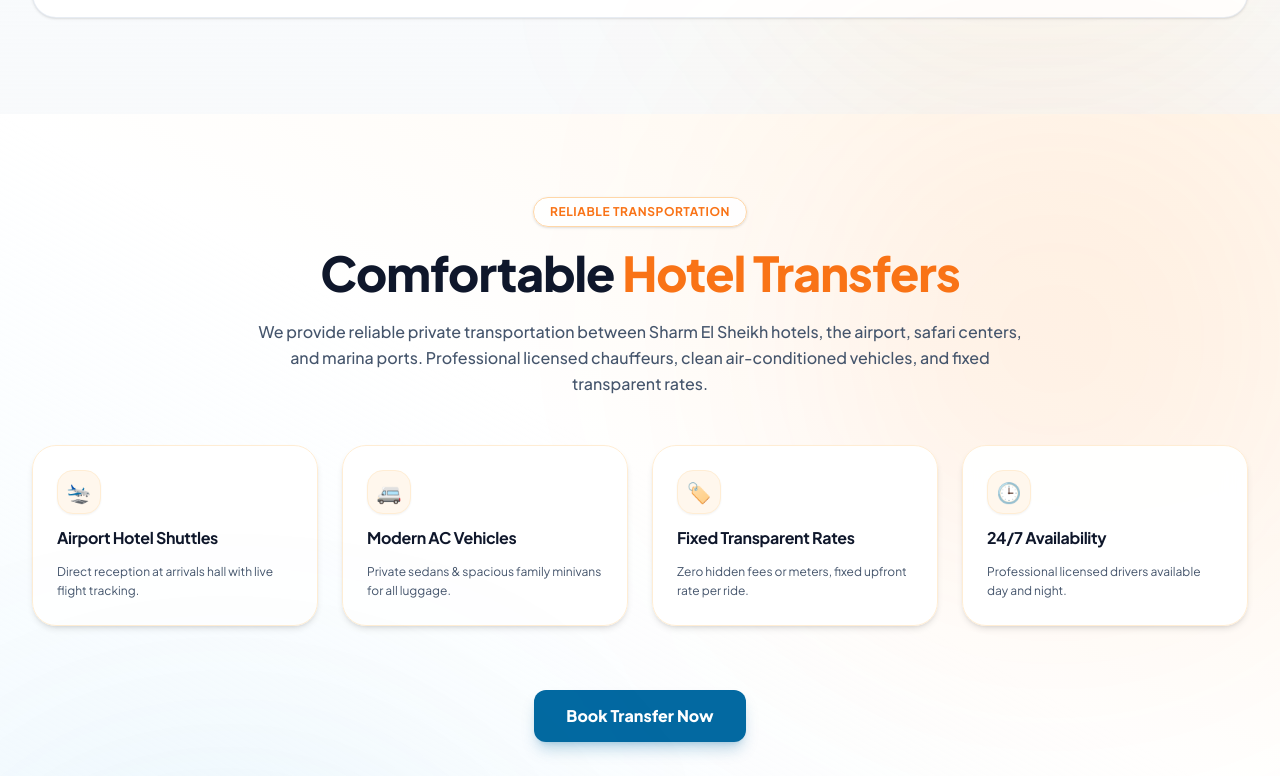
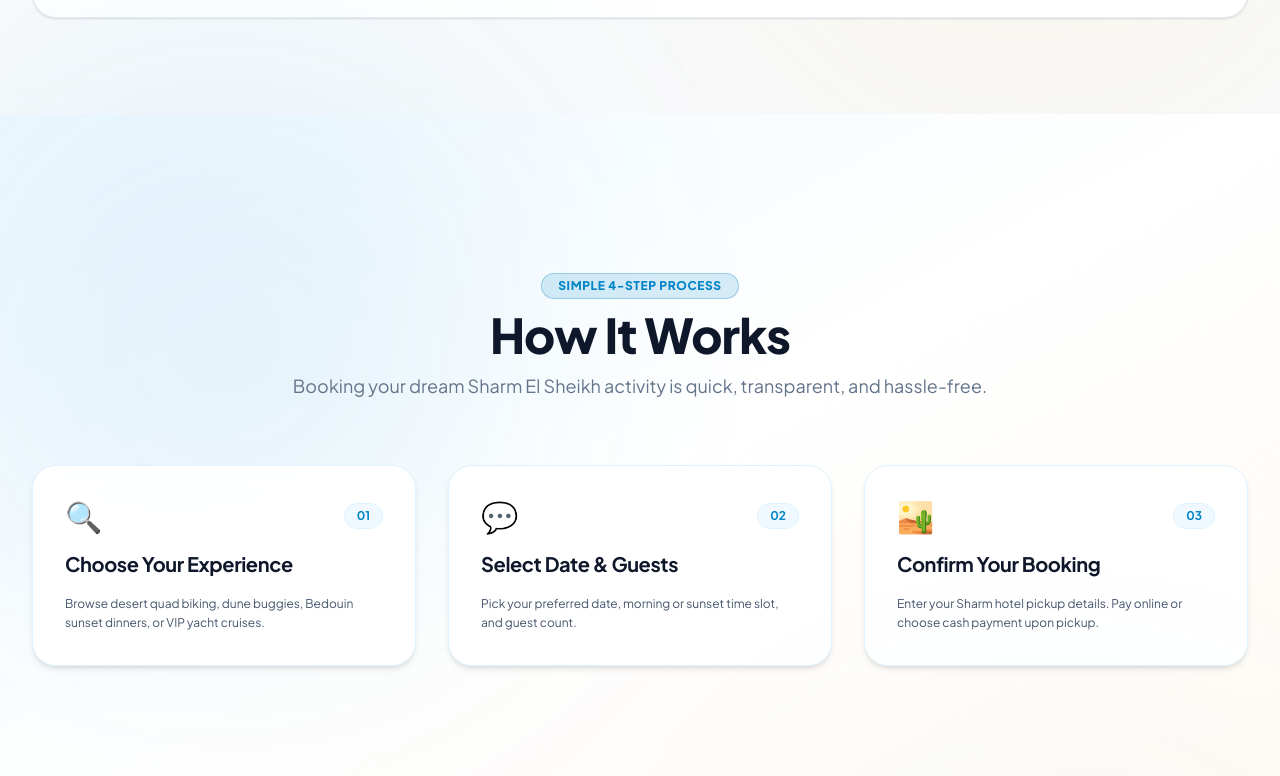
Before and after one commit to ahmedyasser1234/elhana, a React (Vite) app: page / in a window 1280 px wide. Shown: the part 5244-6020 px from the top of the page. Built offline with nearby package versions, Linux system fonts and the light colour scheme.

Commit message:
refactor(home): remove TransfersSection from homepage as requested, keeping it exclusively in dedicated transfers page

```diff
--- a/public/media-manifest.json
+++ b/public/media-manifest.json
@@ -1,5 +1,5 @@
 {
-  "generated": "2026-11-16T15:23:34.431Z",
+  "generated": "2026-11-16T15:25:42.611Z",
   "items": [
     {
       "url": "/images/safari/atv/double/dinner/WhatsApp Image 2026-10-05 at 11.26.00 AM (1).jpeg",
--- a/src/pages/HomePage.jsx
+++ b/src/pages/HomePage.jsx
@@ -6,7 +6,6 @@ import { WhyChooseUs } from '../components/home/WhyChooseUs';
 import { DesertAdventuresSection } from '../components/home/DesertAdventuresSection';
 import { SeaAdventuresSection } from '../components/home/SeaAdventuresSection';
 import { CompletePackagesSection } from '../components/home/CompletePackagesSection';
-import { TransfersSection } from '../components/home/TransfersSection';
 import { HowItWorks } from '../components/home/HowItWorks';
 import { ReviewsSection } from '../components/home/ReviewsSection';
 import { DestinationGuideSection } from '../components/home/DestinationGuideSection';
@@ -53,11 +52,6 @@ export const HomePage = () => {
           <CompletePackagesSection />
         </section>
 
-        {/* 7. VIP AIRPORT & HOTEL TRANSFERS 24/7 */}
-        <section id="transfers" className="relative z-10">
-          <TransfersSection />
-        </section>
-
         {/* 7. 3-STEP EASY BOOKING JOURNEY */}
         <section id="how-it-works" className="relative z-10">
           <HowItWorks />
```
